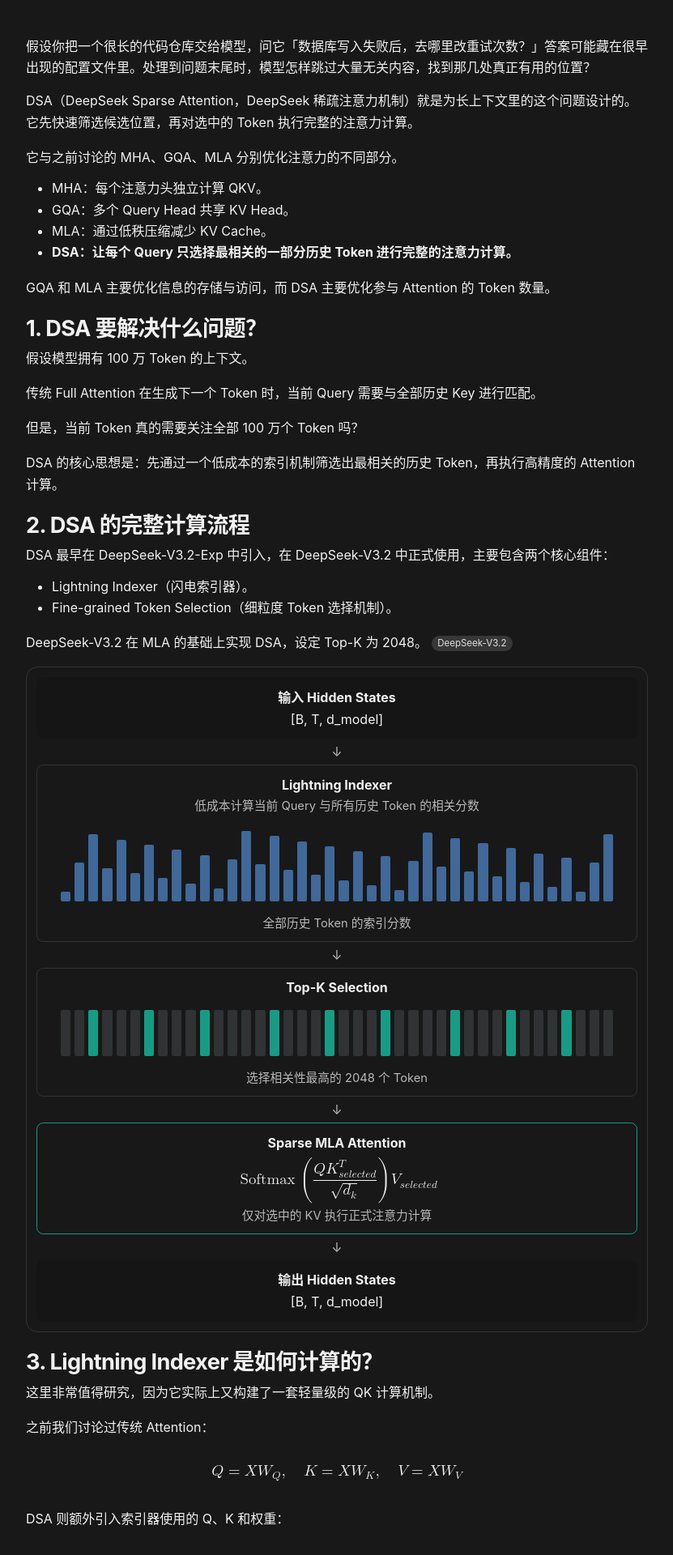
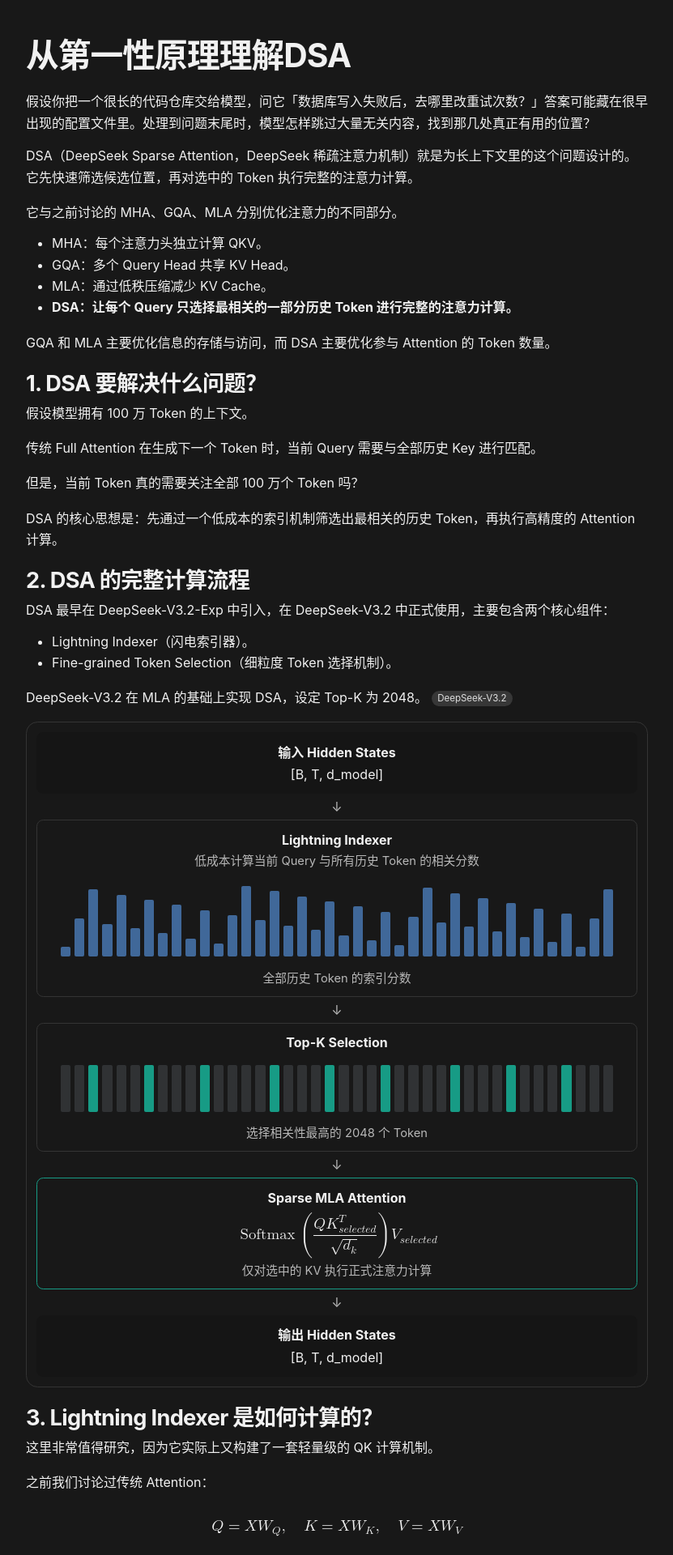
Before and after one commit to huruizhi/huruizhi.github.io, a Jekyll site: the page ai/architecture/dsa/index.html, which Jekyll copies as it is, in a window 1280 px wide. Shown: the top 1920 px of the page at 81% size, without its empty margins (224-1055 px from the left). Built offline with Jekyll 4.4.1, drawn with Linux system fonts in a browser that asks for light colours.

Commit message:
Add first-principles title to the DSA article

```diff
--- a/ai/architecture/dsa/index.html
+++ b/ai/architecture/dsa/index.html
@@ -4,7 +4,7 @@
 <meta charset="utf-8">
 <meta name="viewport" content="width=device-width, initial-scale=1">
 <meta name="description" content="深色单栏版 DSA 原理讲解，含 Lightning Indexer、Top-K 筛选、稀疏矩阵、计算量交互演示和 Python 示例。">
-<title>DSA（DeepSeek Sparse Attention）原理</title>
+<title>从第一性原理理解DSA</title>
 <style>
 :root {
   color-scheme: dark;
@@ -24,7 +24,8 @@
 body { margin: 0; background: var(--page); color: var(--text); font-size: 1rem; line-height: 1.65; }
 .reading-column { width: min(48rem, calc(100% - 3rem)); margin: 0 auto; padding: 2.75rem 0 3rem; }
 p { margin: 0 0 1.05rem; overflow-wrap: break-word; }
-article > p:first-child { margin-bottom: .9rem; }
+article h1 { margin: 0 0 1.15rem; font-size: clamp(1.9rem, 5vw, 2.55rem); line-height: 1.22; letter-spacing: -.025em; text-wrap: balance; }
+article > p:first-of-type { margin-bottom: .9rem; }
 article > section { margin-top: 1.3rem; scroll-margin-top: 1.25rem; }
 article h2 { font-size: clamp(1.4rem, 4vw, 1.7rem); letter-spacing: -.025em; font-weight: 700; line-height: 1.27; margin: 0 0 .35rem; }
 ul { margin: -.3rem 0 1.05rem; padding-left: 2rem; }
@@ -157,8 +158,9 @@ code .op { color: #f39ecd; }
 </style>
 </head>
 <body>
-<main class="reading-column" aria-label="DSA（DeepSeek Sparse Attention）原理">
+<main class="reading-column" aria-label="从第一性原理理解DSA">
 <article>
+<h1>从第一性原理理解DSA</h1>
 <p>假设你把一个很长的代码仓库交给模型，问它「数据库写入失败后，去哪里改重试次数？」答案可能藏在很早出现的配置文件里。处理到问题末尾时，模型怎样跳过大量无关内容，找到那几处真正有用的位置？</p>
 <p>DSA（DeepSeek Sparse Attention，DeepSeek 稀疏注意力机制）就是为长上下文里的这个问题设计的。它先快速筛选候选位置，再对选中的 Token 执行完整的注意力计算。</p>
 <p>它与之前讨论的 MHA、GQA、MLA 分别优化注意力的不同部分。</p>
```
Also changed, not shown: _posts/2026-11-25-deepseek-sparse-attention.md (+1 -1 lines).
